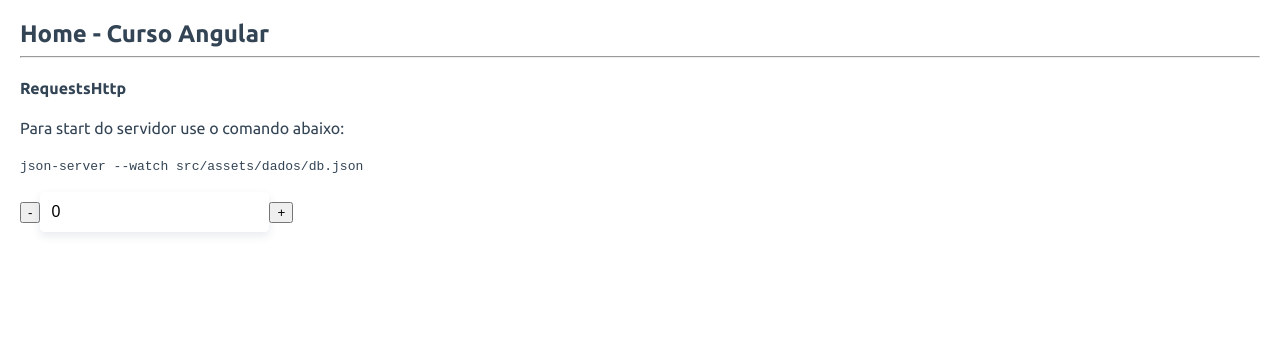
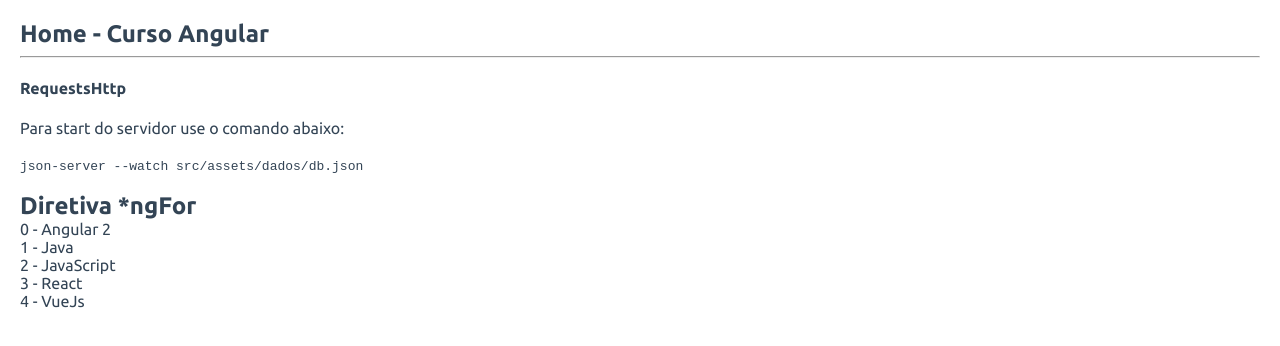
Before and after one commit to gabrieljony/curso-angular, an Angular app: page /#/home in a window 1280 px wide. Shown: the top 346 px of the page. Built offline with nearby package versions, Linux system fonts and the light colour scheme.

Commit message:
Diretivas: ngFor

```diff
--- /dev/null
+++ b/src/app/pages/diretiva-ngFor/diretiva-ngFor.component.html
@@ -0,0 +1,9 @@
+<h1>
+  Diretiva *ngFor
+</h1>
+
+<ul>
+  <li *ngFor="let curso of cursos, let i = index">
+    {{ i }} - {{ curso }}
+  </li>
+</ul>
--- /dev/null
+++ b/src/app/pages/diretiva-ngFor/diretiva-ngFor.component.ts
@@ -0,0 +1,17 @@
+import { Component, OnInit } from '@angular/core';
+
+@Component({
+  selector: 'app-diretiva-ngFor',
+  templateUrl: './diretiva-ngFor.component.html',
+  styleUrls: ['./diretiva-ngFor.component.less']
+})
+export class DiretivaNgForComponent implements OnInit {
+
+  cursos: string[] = ["Angular 2", "Java", "JavaScript", "React", "VueJs"]
+
+  constructor() { }
+
+  ngOnInit() {
+  }
+
+}
--- a/src/app/pages/home/home.component.html
+++ b/src/app/pages/home/home.component.html
@@ -16,4 +16,6 @@
 <button (click)="mudarValor()">Aumentar valor</button>
 <button (click)="deletar()">Deletar</button> -->
 
-<app-view-child></app-view-child>
+<!-- <app-view-child></app-view-child> -->
+
+<app-diretiva-ngFor></app-diretiva-ngFor>
--- a/src/app/pages/home/home.module.ts
+++ b/src/app/pages/home/home.module.ts
@@ -1,3 +1,4 @@
+import { DiretivaNgForComponent } from './../diretiva-ngFor/diretiva-ngFor.component';
 import { ViewChildComponent } from './../view-child/view-child.component';
 import { LifecycleHooksComponent } from './../lifecycle-hooks/lifecycle-hooks.component';
 import { ManipulatingArraysComponent } from './../manipulating-arrays/manipulating-arrays.component';
@@ -12,7 +13,8 @@ import { HomeComponent } from './home.component';
     HomeComponent,
     ManipulatingArraysComponent,
     LifecycleHooksComponent,
-    ViewChildComponent
+    ViewChildComponent,
+    DiretivaNgForComponent
   ],
   imports: [
     CommonModule
```
Also changed, not shown: src/app/pages/diretiva-ngFor/diretiva-ngFor.component.less (added), 1 other file (tests, documents, lock files or other folders).
